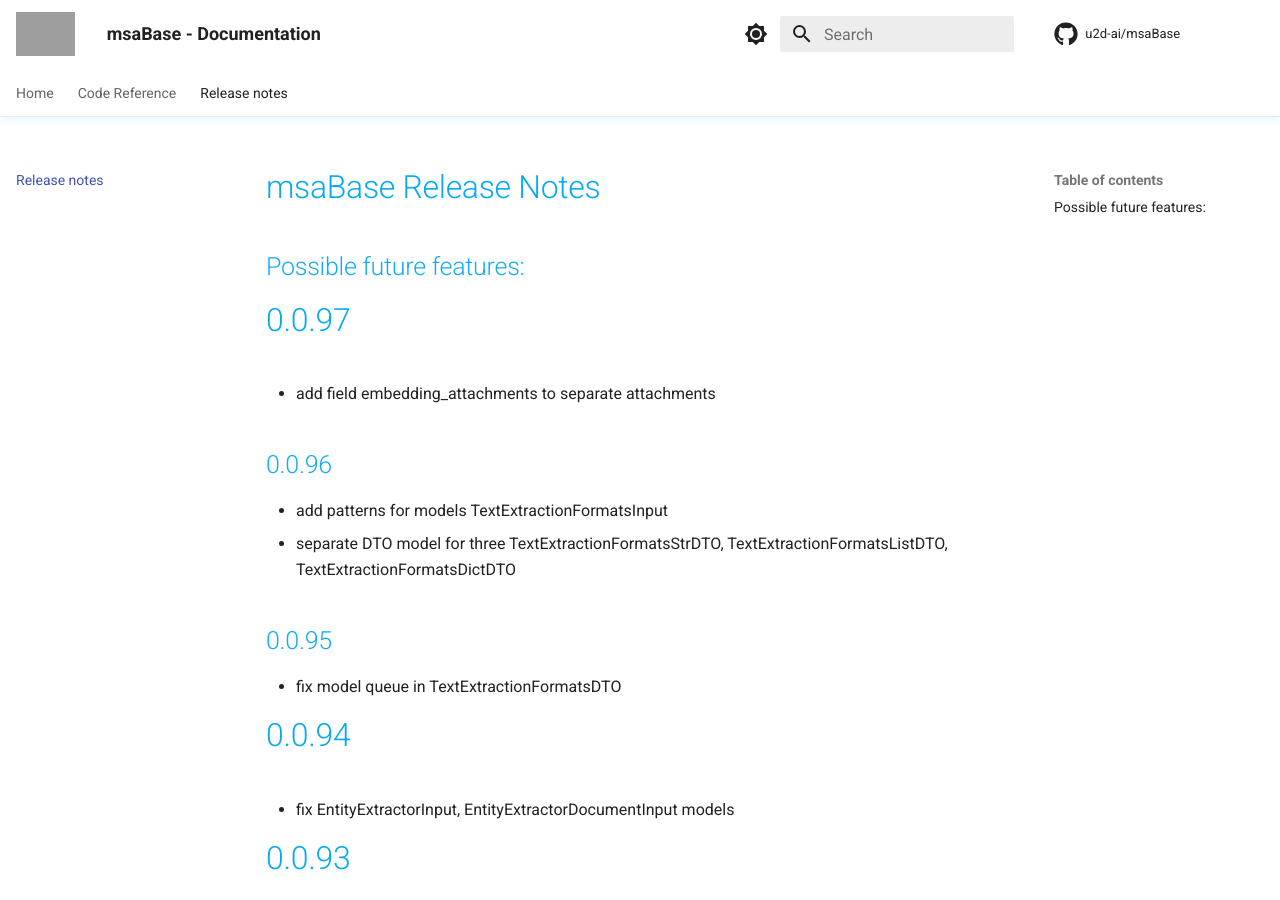
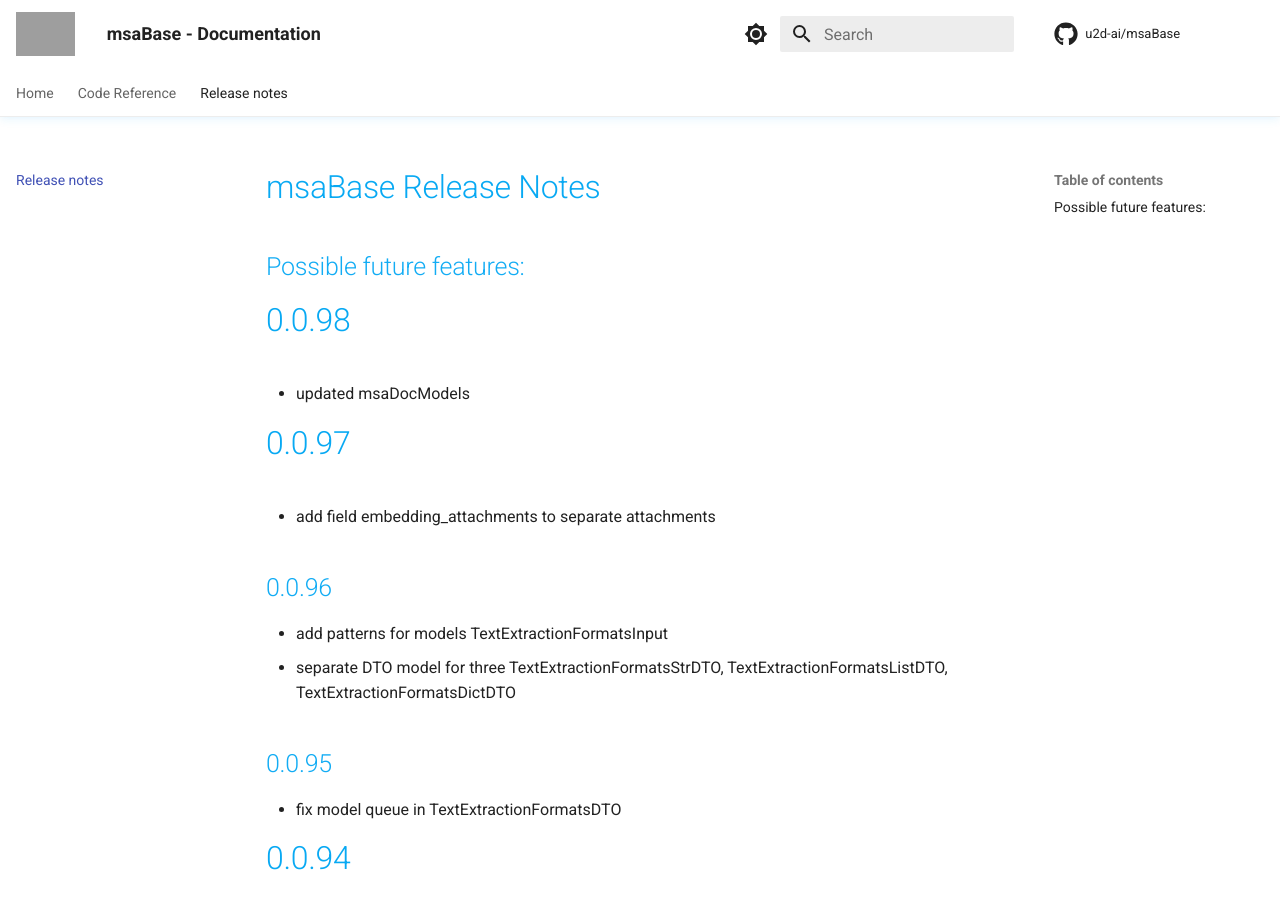
Before and after one commit to u2d-ai/msaBase, an MkDocs documentation site: the page built from docs/release-notes.md, in a window 1280 px wide and 900 px high. Built offline with MkDocs 1.6.1 and Material for MkDocs 9.7.7, drawn with Linux system fonts in a browser that asks for light colours; comment, search, counter and statistics services are not loaded; grey boxes are pictures that could not be loaded.

Commit message:
feat: updated msaDocModels

```diff
--- a/docs/release-notes.md
+++ b/docs/release-notes.md
@@ -1,5 +1,9 @@
 # msaBase Release Notes
 ## Possible future features:
+
+# 0.0.98
+
+- updated msaDocModels
 
 # 0.0.97
 
--- a/msaBase/__init__.py
+++ b/msaBase/__init__.py
@@ -1,7 +1,7 @@
 import glob
 from os.path import basename, dirname, isfile, join
 
-version = "0.0.97"
+version = "0.0.98"
 __author__ = "Stefan Welcker"
 __copyright__ = "Copyright 2022, U2D.ai"
 __license__ = "MIT"
--- a/requirements.txt
+++ b/requirements.txt
@@ -1,6 +1,6 @@
 # MSA Dependencies
 msaFileSystem==0.0.3 # Agnostic Abstract Filesystem API which allows to use S3, GCS, Azure Datalake, your local FS, Youtube etc Optimized for use with FastAPI/Pydantic.
-msaDocModels==0.0.88 # MSA Document Pydantic Models and Schemas, used to store Parser, NLP, NLU and AI results for processed documents
+msaDocModels==0.0.89 # MSA Document Pydantic Models and Schemas, used to store Parser, NLP, NLU and AI results for processed documents
 
 # FastAPI related Dependencies
 fastapi[all]==0.86.0 # FastAPI framework, high performance, easy to learn, fast to code, ready for production
```
Also changed, not shown: 1 other file.
